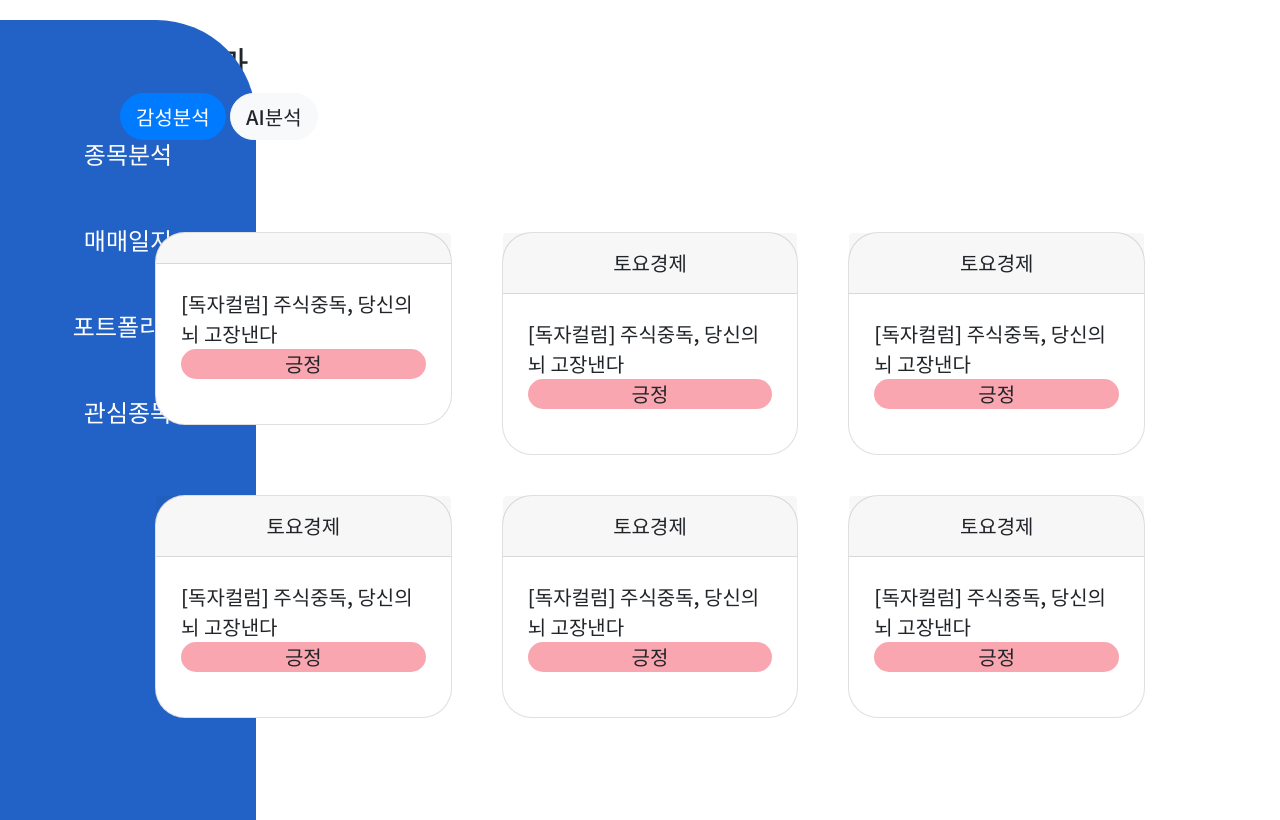
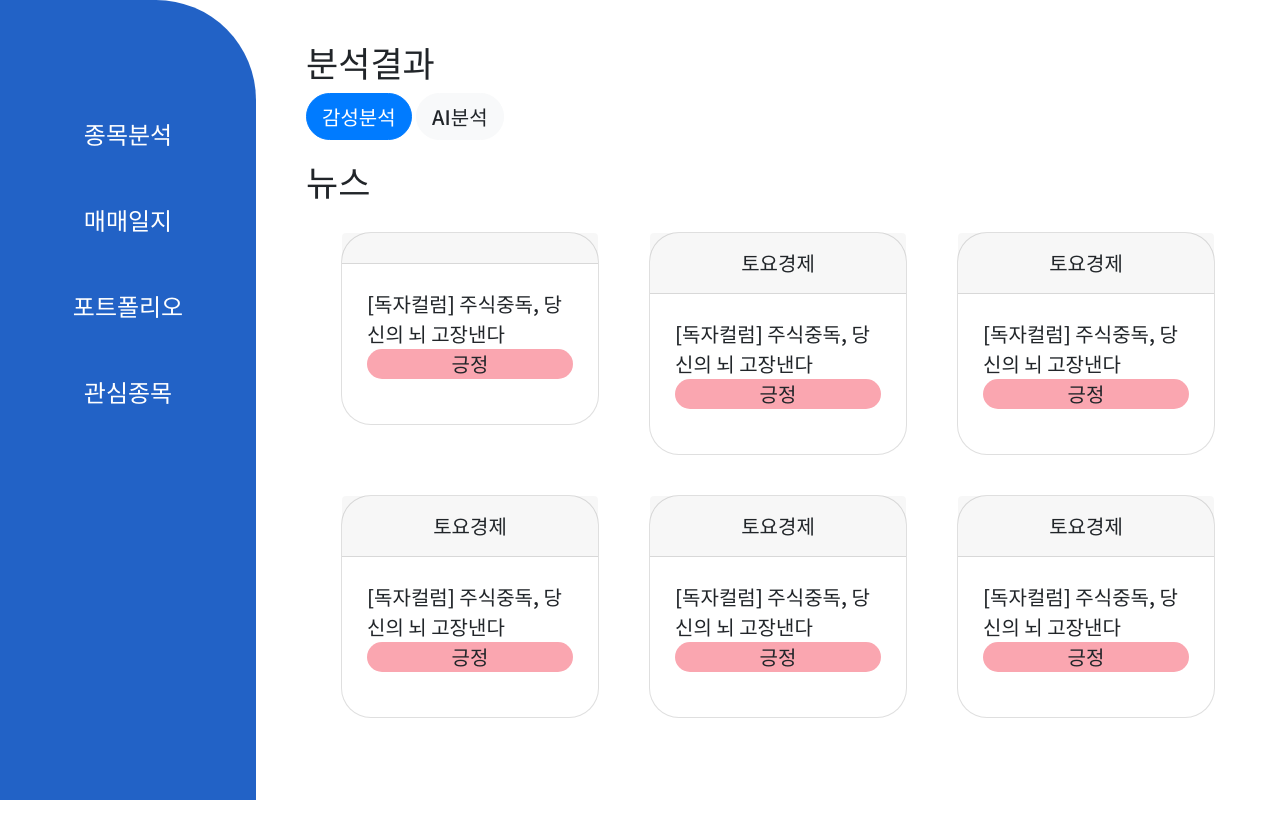
Before and after one commit to yeondu/donghak_gaemi, a Django app: template templates/stock/detail.html in a window 1280 px wide. Shown: the part 150-970 px from the top of the page. Run offline with Django 3.2, Linux system fonts and the light colour scheme; the template is opened without the code that fills it, so the values that code supplies are empty; some libraries are stand-ins or nearby versions.

Commit message:
html - 가운데 정렬

```diff
--- a/base.html
+++ b/base.html
@@ -127,4 +127,3 @@
 </wrap>
 </body>
 </html>
-ml>
--- a/templates/stock/detail.html
+++ b/templates/stock/detail.html
@@ -21,11 +21,13 @@ display: flex;
     align-items: center;
     text-align: center;
     letter-spacing: -0.02em;
-
     color: #FFFFFF;
     }
+    .container{
+        margin-left: auto;
+        margin-right: auto;
+    }
     </style>
-</div>
     <div class = "container">
         <div class = "row" style = "margin:20px">
             <!-- 종목 정보 -->
```
Lines whose indentation alone changed are shown as unchanged.
